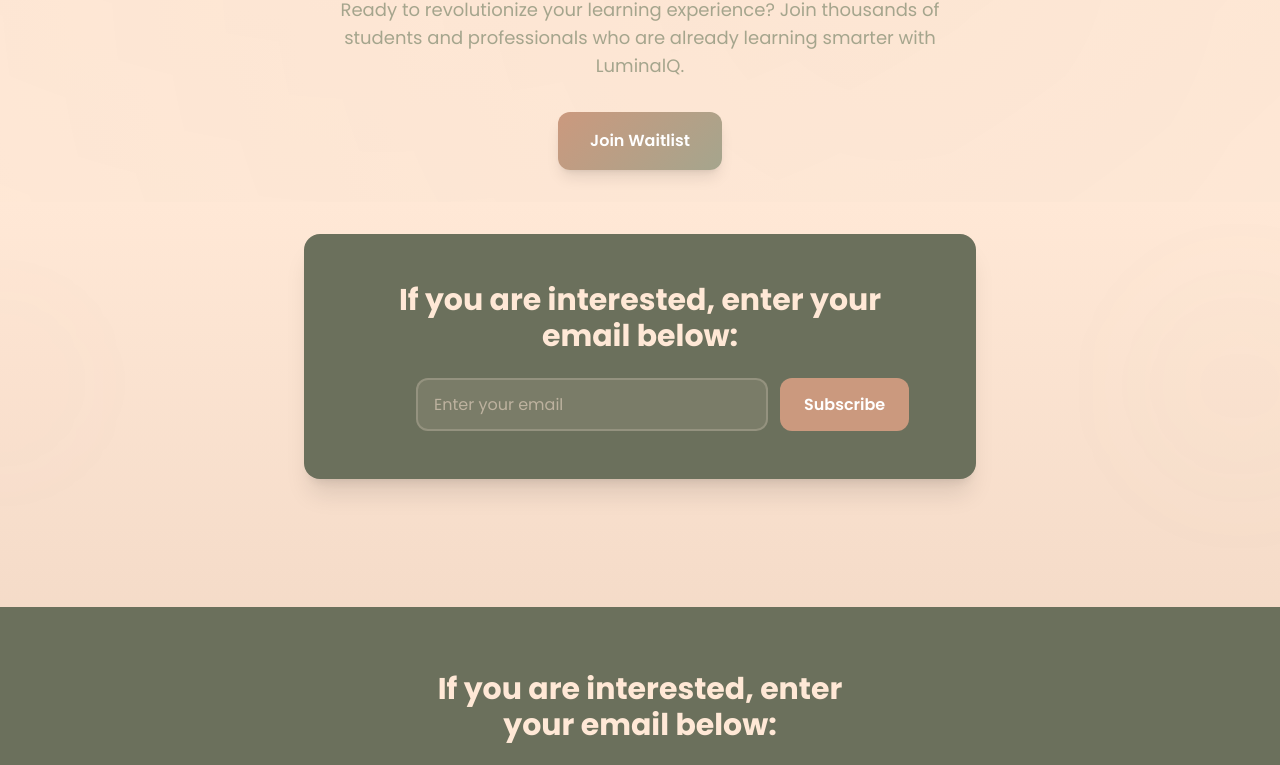
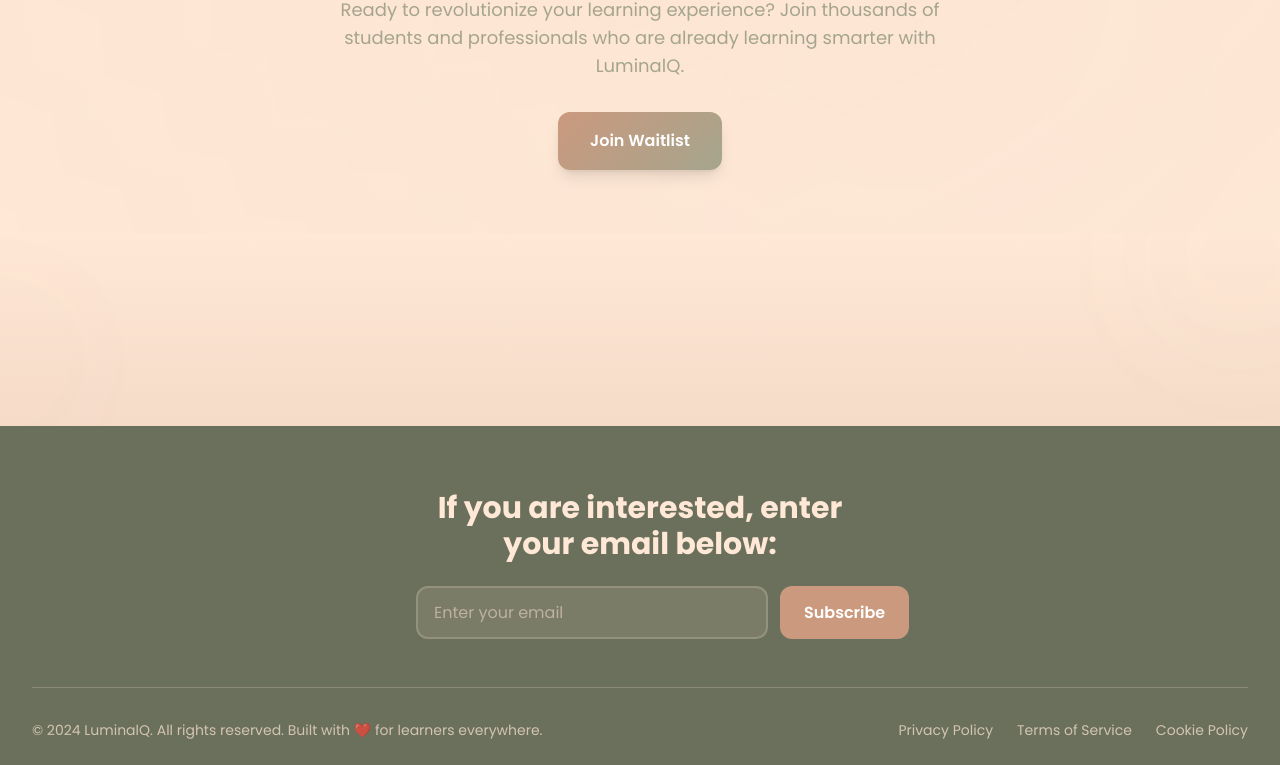
Before and after one commit to Navaneethakrishnan-morg/website, a Next.js app: page / in a window 1280 px wide. Shown: the part 1863-2628 px from the top of the page. Built offline with nearby package versions, Linux system fonts and the light colour scheme.

Commit message:
Remove email signup section from HowItWorks and adjust spacing

```diff
--- a/src/components/Features.tsx
+++ b/src/components/Features.tsx
@@ -75,7 +75,7 @@
   };
 
   return (
-    <section id="features" className="py-20 lg:pt-32 lg:pb-8 relative overflow-hidden">
+    <section id="features" className="py-20 lg:pt-32 lg:pb-16 relative overflow-hidden">
       {/* Background Pattern */}
       <div className="absolute inset-0 opacity-30">
         <div className="absolute top-0 left-0 w-full h-full bg-[radial-gradient(circle_at_30%_20%,rgba(203,153,126,0.1),transparent)] pointer-events-none" />
--- a/src/components/HowItWorks.tsx
+++ b/src/components/HowItWorks.tsx
@@ -5,7 +5,7 @@
 
 const HowItWorks = () => {
   return (
-    <section id="how-it-works" className="py-20 lg:pt-8 lg:pb-32 relative overflow-hidden">
+    <section id="how-it-works" className="py-16 relative overflow-hidden">
       {/* Background */}
       <div className="absolute inset-0 bg-gradient-to-b from-cream to-sandy-beige/30" />
 
@@ -39,45 +39,8 @@
       </div>
 
       <div className="container-custom relative z-10">
-        {/* Dark Box with Email Form */}
-        <motion.div
-          className="bg-olive-green rounded-2xl p-8 md:p-12 shadow-xl max-w-2xl mx-auto"
-          initial={{ opacity: 0, y: 30 }}
-          whileInView={{ opacity: 1, y: 0 }}
-          viewport={{ once: true }}
-          transition={{ duration: 0.8 }}
-        >
-          <div className="text-center space-y-6">
-            <p className="text-2xl md:text-3xl font-bold text-cream">
-              If you are interested, enter your email below:
-            </p>
-
-            <div className="flex flex-col sm:flex-row gap-3 max-w-md mx-auto">
-              <input
-                type="email"
-                placeholder="Enter your email"
-                className="flex-1 px-4 py-3 bg-cream/10 border-2 border-cream/20 rounded-xl
-                         placeholder:text-cream/50 text-cream
-                         focus:outline-none focus:border-terracotta focus:ring-4 focus:ring-terracotta/20
-                         transition-all duration-300"
-                id="contact-email"
-              />
-              <button
-                onClick={() => {
-                  const emailInput = document.getElementById('contact-email') as HTMLInputElement;
-                  const email = emailInput?.value || '';
-                  window.location.href = `mailto:${email}`;
-                }}
-                className="bg-terracotta text-white font-semibold py-3 px-6 rounded-xl
-                         transition-all duration-300 hover:scale-105 hover:shadow-lg
-                         focus:outline-none focus:ring-4 focus:ring-terracotta/50
-                         whitespace-nowrap"
-              >
-                Subscribe
-              </button>
-            </div>
-          </div>
-        </motion.div>
+        {/* Empty section for spacing */}
+        <div className="h-16"></div>
       </div>
     </section>
   );
```
